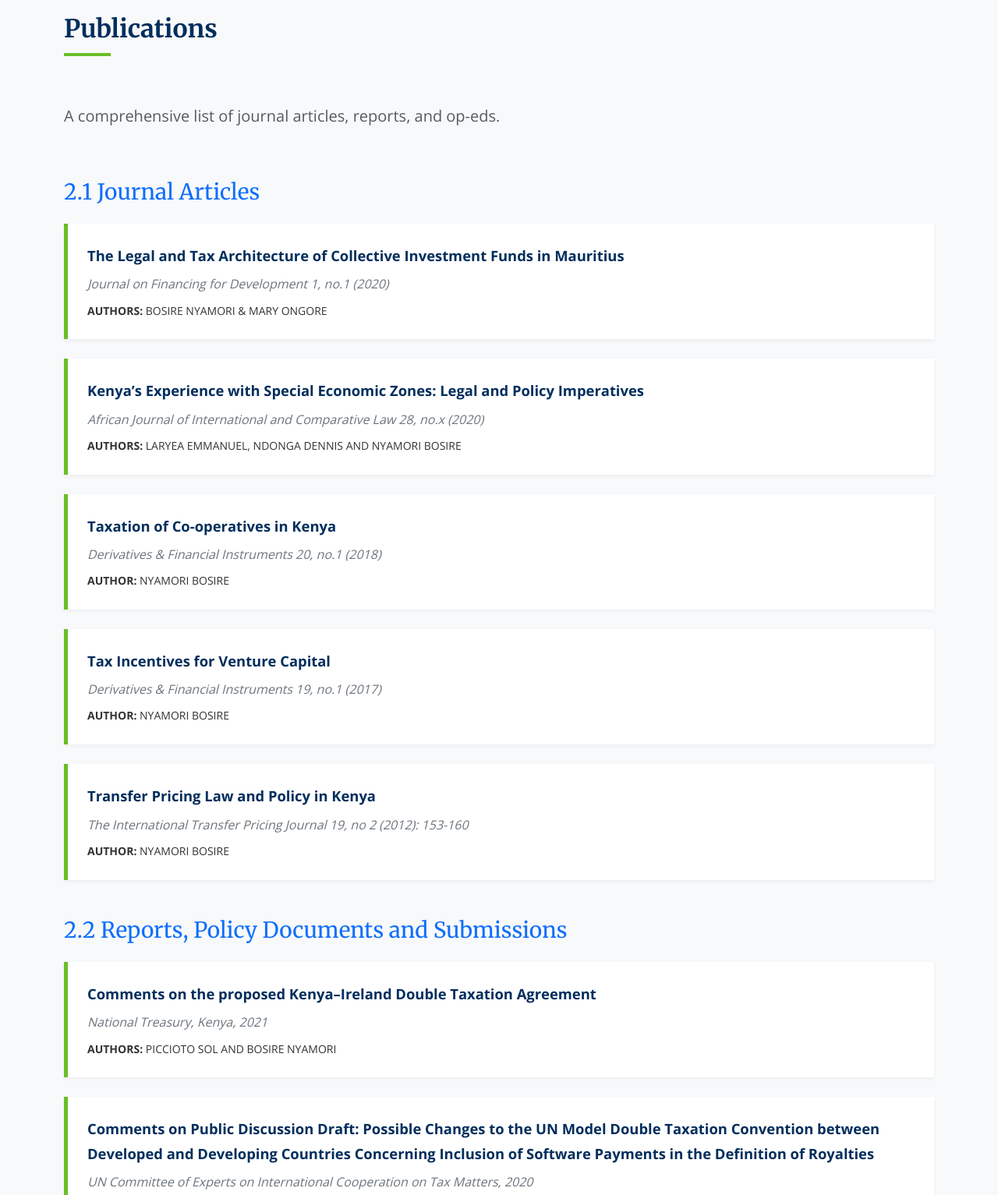
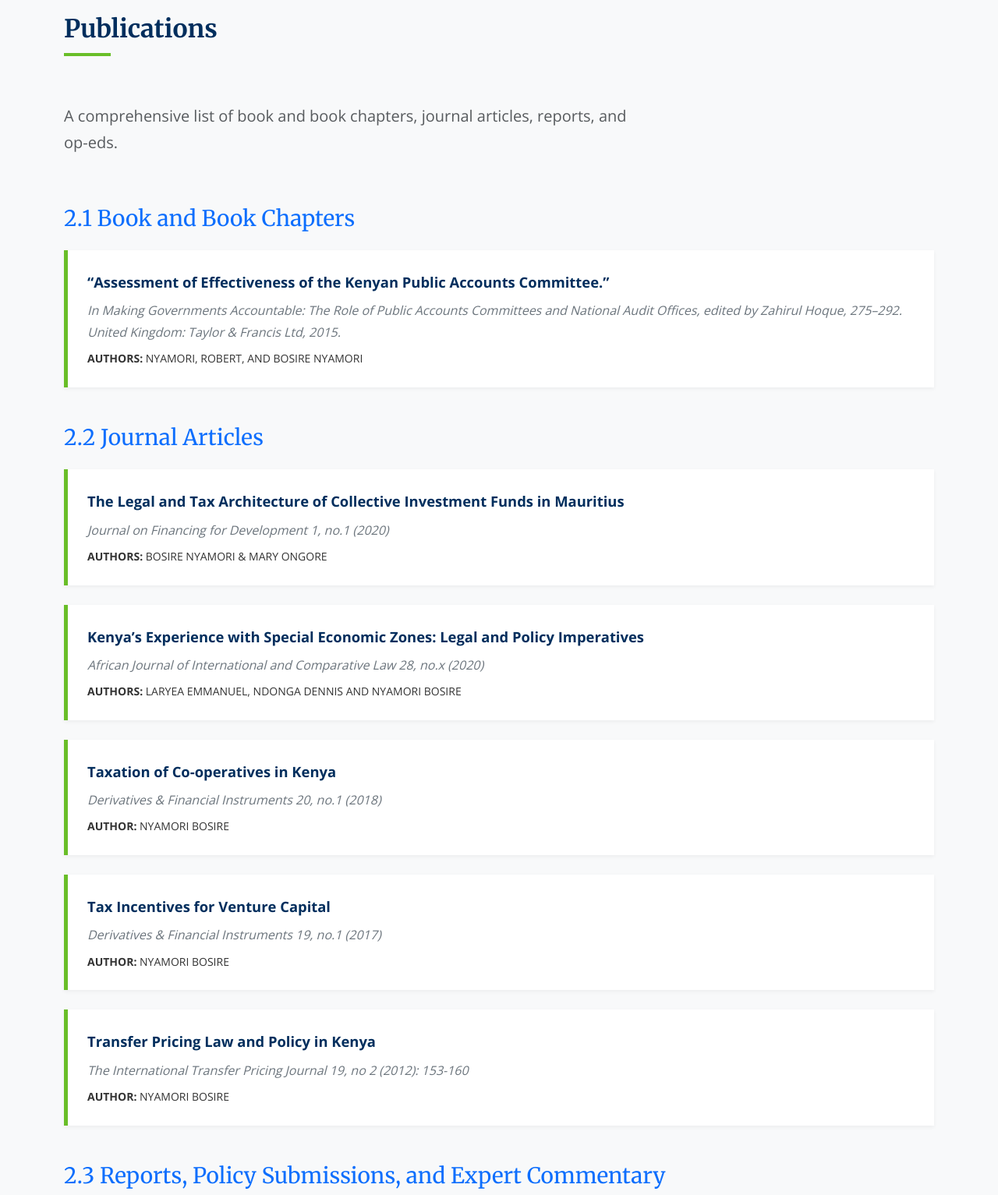
Before and after one commit to Flora72/kenyataxlaw, a plain HTML site: page index.html in a window 1280 px wide. Shown: the part 1600-3133 px from the top of the page at 78% size. Drawn offline with nearby package versions, Linux system fonts and the light colour scheme.

Commit message:
book and books chapters

```diff
--- a/index.html
+++ b/index.html
@@ -388,12 +388,21 @@
         <div class="row mb-5">
             <div class="col-lg-8">
                 <h2 class="section-title">Publications</h2>
-                <p class="lead text-muted">A comprehensive list of journal articles, reports, and op-eds.</p>
+                <p class="lead text-muted">A comprehensive list of book and book chapters, journal articles, reports, and op-eds.</p>
             </div>
         </div>
         <div class="row">
             <div class="col-lg-12">
-                <h3 class="mb-4 text-primary" style="font-family: 'Merriweather', serif;">2.1 Journal Articles</h3>
+                <h3 class="mb-4 text-primary" style="font-family: 'Merriweather', serif;">2.1 Book and Book Chapters</h3>
+                <div class="mb-5">
+                    <div class="pub-card">
+                        <div class="pub-title">“Assessment of Effectiveness of the Kenyan Public Accounts Committee.”</div>
+                        <div class="fst-italic text-secondary mb-2">In Making Governments Accountable: The Role of Public Accounts Committees and National Audit Offices, edited by Zahirul Hoque, 275–292. United Kingdom: Taylor & Francis Ltd, 2015.</div>
+                        <p class="mb-0 small text-uppercase tracking-wide"><strong>Authors:</strong> Nyamori, Robert, and Bosire Nyamori</p>
+                    </div>
+                </div>
+
+                <h3 class="mb-4 text-primary" style="font-family: 'Merriweather', serif;">2.2 Journal Articles</h3>
                 <div class="mb-5">
                     <div class="pub-card">
                         <div class="pub-title">The Legal and Tax Architecture of Collective Investment Funds in Mauritius</div>
@@ -422,7 +431,7 @@
                     </div>
                 </div>
 
-                <h3 class="mb-4 text-primary" style="font-family: 'Merriweather', serif;">2.2 Reports, Policy Documents and Submissions</h3>
+                <h3 class="mb-4 text-primary" style="font-family: 'Merriweather', serif;">2.3 Reports, Policy Submissions, and Expert Commentary</h3>
                 <div class="mb-5">
                     <div class="pub-card">
                         <div class="pub-title">Comments on the proposed Kenya–Ireland Double Taxation Agreement</div>
@@ -436,7 +445,7 @@
                     </div>
                 </div>
 
-                <h3 class="mb-4 text-primary" style="font-family: 'Merriweather', serif;">2.3 Op-eds and Others</h3>
+                <h3 class="mb-4 text-primary" style="font-family: 'Merriweather', serif;">2.4 Op-eds and Others</h3>
                 <div class="mb-5">
                     <div class="pub-card">
                         <div class="pub-title">How the Constitution Impacts International Tax Policy and Law in Kenya</div>
```
